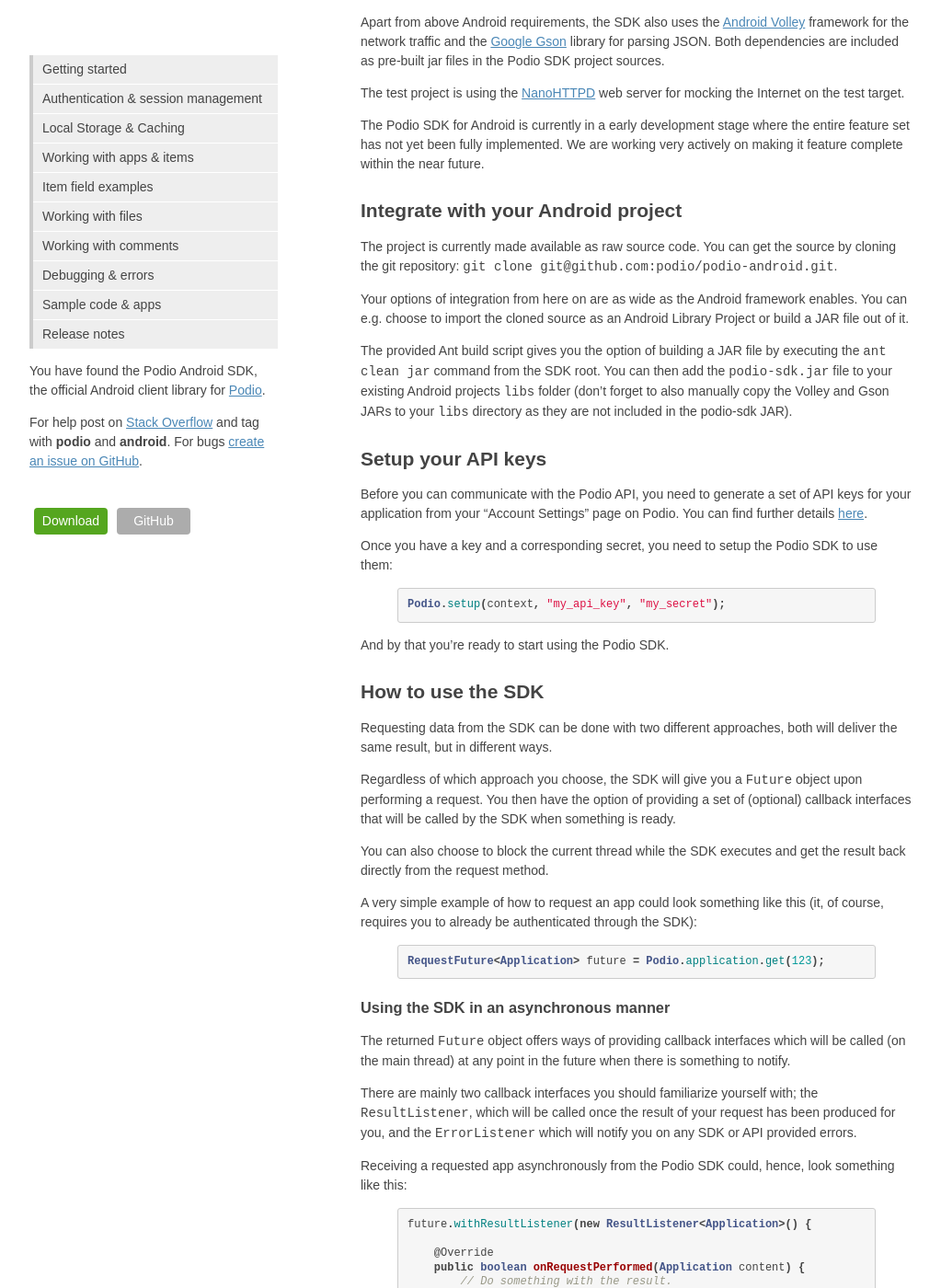
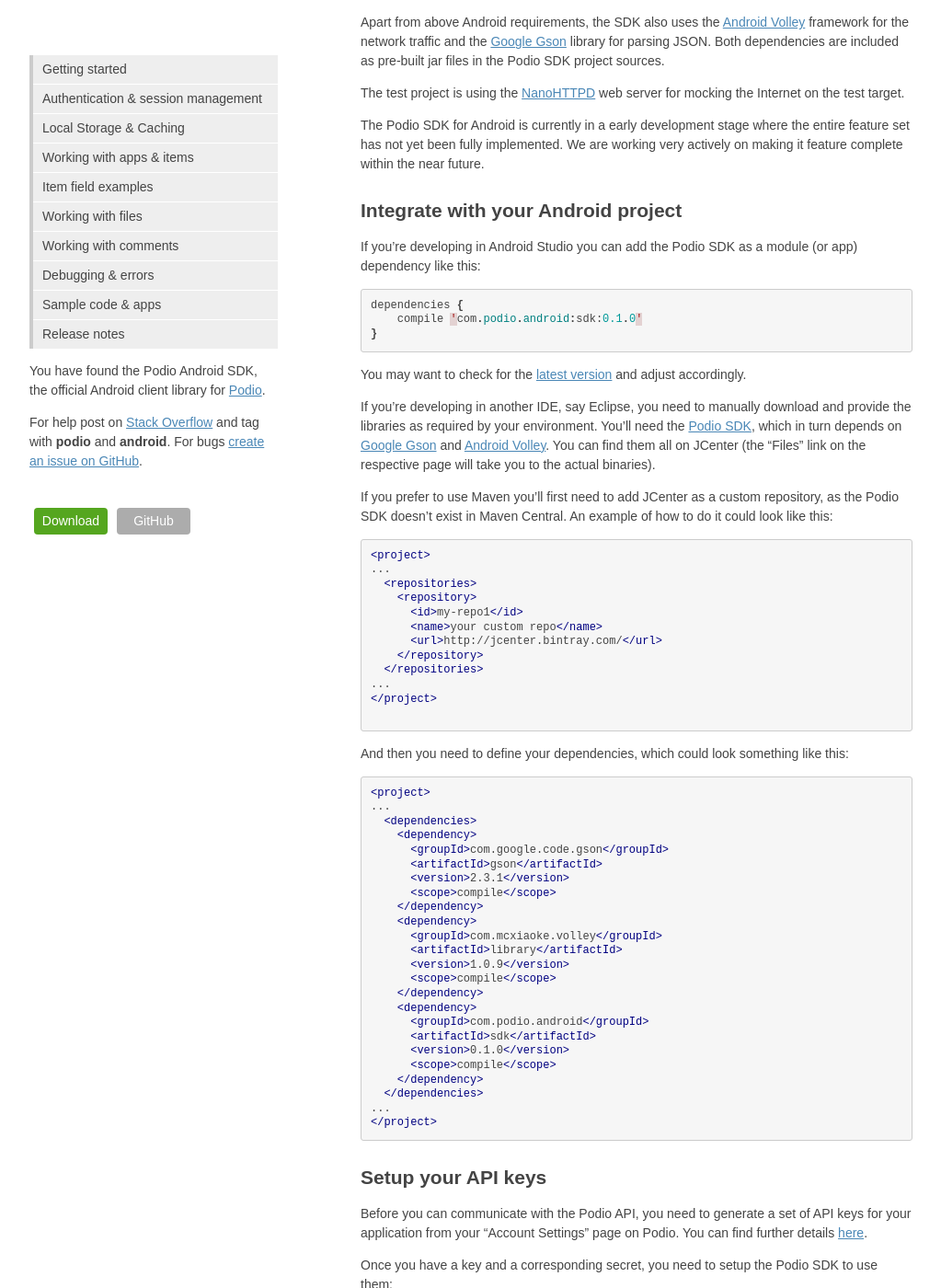
Before and after one commit to podio/podio-android, a Jekyll site: the page built from index.md, in a window 1280 px wide and 1400 px high, scrolled down 213 px. Shown: the whole window at 92% size, without its empty margins (128-1151 px from the left). Built offline with Jekyll 4.4.1, drawn with Linux system fonts in a browser that asks for light colours.

Commit message:
Update integration instructions.

````diff
--- a/index.md
+++ b/index.md
@@ -13,11 +13,63 @@
 The Podio SDK for Android is currently in a early development stage where the entire feature set has not yet been fully implemented. We are working very actively on making it feature complete within the near future.
 
 ## Integrate with your Android project
-The project is currently made available as raw source code. You can get the source by cloning the git repository: `git clone git@github.com:podio/podio-android.git`.
+If you're developing in Android Studio you can add the Podio SDK as a module (or app) dependency like this:
 
-Your options of integration from here on are as wide as the Android framework enables. You can e.g. choose to import the cloned source as an Android Library Project or build a JAR file out of it.
+```java
+dependencies {
+    compile 'com.podio.android:sdk:0.1.0'
+}
+```
 
-The provided Ant build script gives you the option of building a JAR file by executing the `ant clean jar` command from the SDK root. You can then add the `podio-sdk.jar` file to your existing Android projects `libs` folder (don't forget to also manually copy the Volley and Gson JARs to your `libs` directory as they are not included in the podio-sdk JAR).
+You may want to check for the [latest version](https://bintray.com/podio/android/sdk/_latestVersion) and adjust accordingly.
+
+If you're developing in another IDE, say Eclipse, you need to manually download and provide the libraries as required by your environment. You'll need the [Podio SDK](https://bintray.com/podio/android/sdk/_latestVersion), which in turn depends on [Google Gson](https://bintray.com/bintray/jcenter/com.google.code.gson%3Agson/_latestVersion) and [Android Volley](https://bintray.com/bintray/jcenter/com.mcxiaoke.volley%3Alibrary/_latestVersion). You can find them all on JCenter (the "Files" link on the respective page will take you to the actual binaries).
+
+If you prefer to use Maven you'll first need to add JCenter as a custom repository, as the Podio SDK doesn't exist in Maven Central. An example of how to do it could look like this:
+
+```xml
+<project>
+...
+  <repositories>
+    <repository>
+      <id>my-repo1</id>
+      <name>your custom repo</name>
+      <url>http://jcenter.bintray.com/</url>
+    </repository>
+  </repositories>
+...
+</project>
+
+```
+
+And then you need to define your dependencies, which could look something like this:
+
+```xml
+<project>
+...
+  <dependencies>
+    <dependency>
+      <groupId>com.google.code.gson</groupId>
+      <artifactId>gson</artifactId>
+      <version>2.3.1</version>
+      <scope>compile</scope>
+    </dependency>
+    <dependency>
+      <groupId>com.mcxiaoke.volley</groupId>
+      <artifactId>library</artifactId>
+      <version>1.0.9</version>
+      <scope>compile</scope>
+    </dependency>
+    <dependency>
+      <groupId>com.podio.android</groupId>
+      <artifactId>sdk</artifactId>
+      <version>0.1.0</version>
+      <scope>compile</scope>
+    </dependency>
+  </dependencies>
+...
+</project>
+```
 
 ## Setup your API keys
 Before you can communicate with the Podio API, you need to generate a set of API keys for your application from your "Account Settings" page on Podio. You can find further details [here](https://developers.podio.com/api-key).
````
